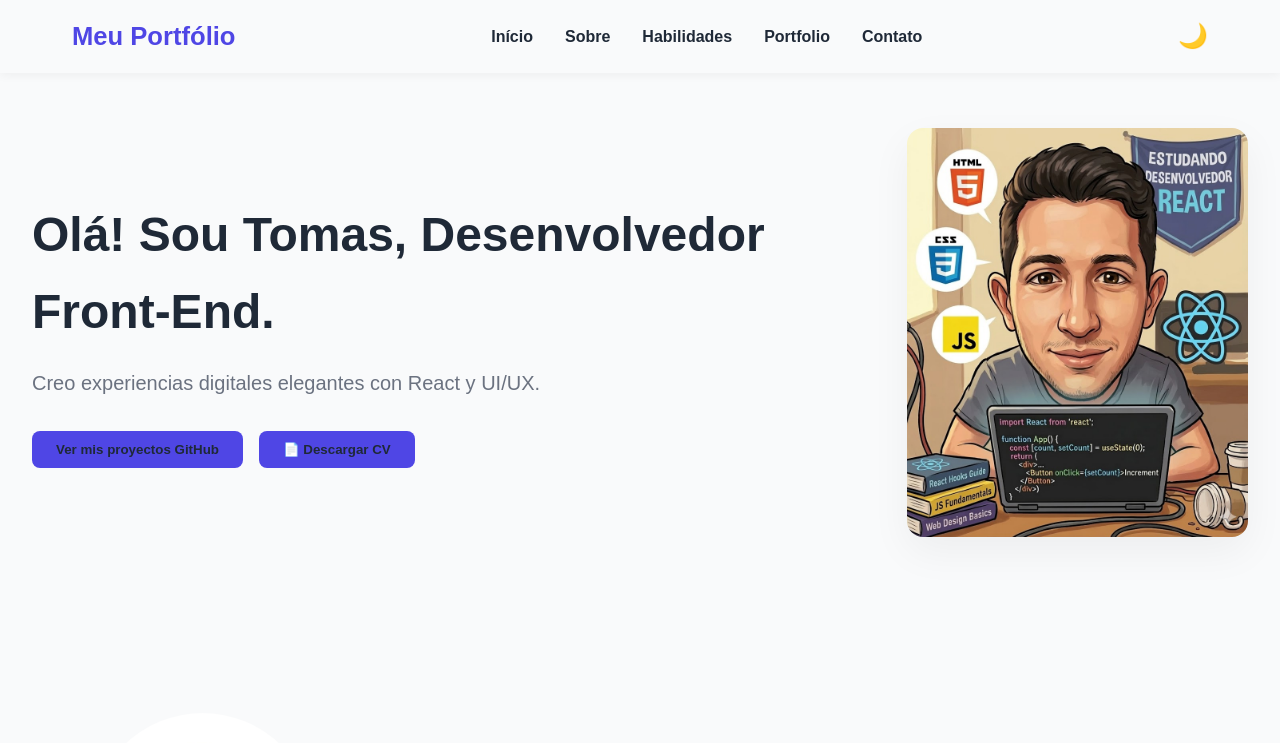
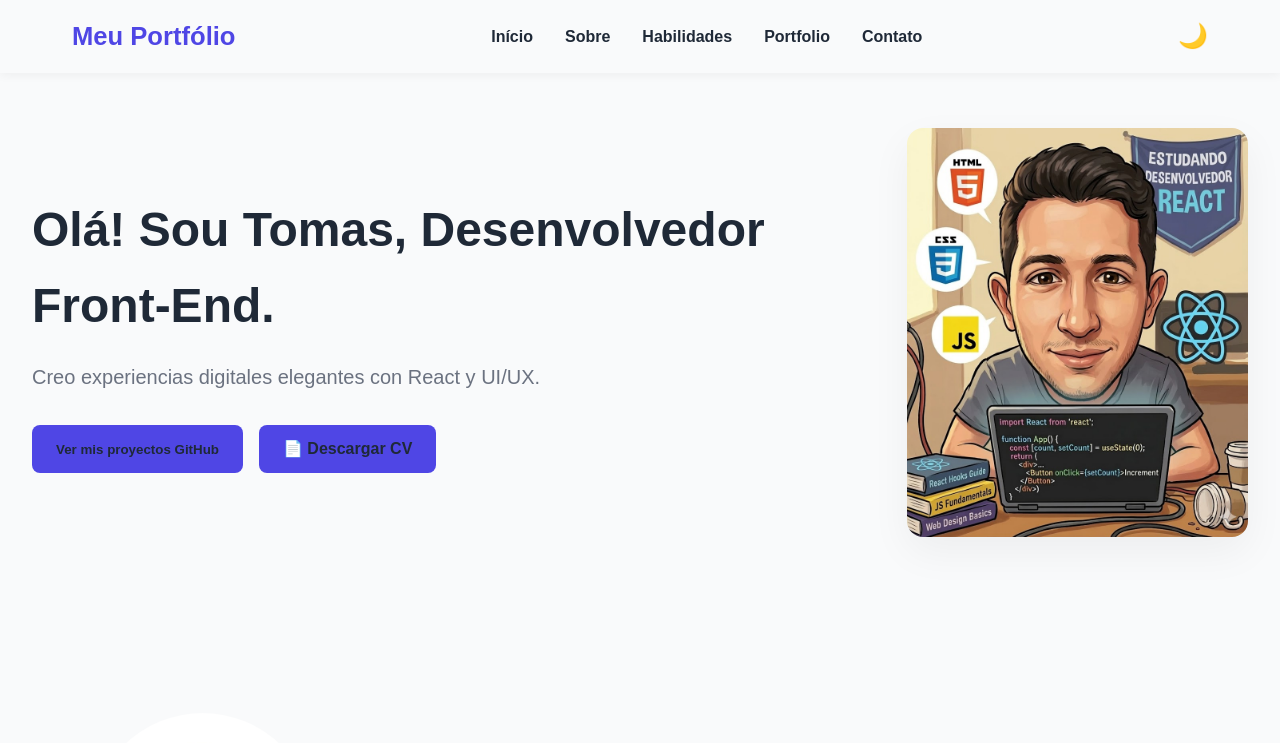
Before and after one commit to Taclyon/meu-portafolio, a React (Vite) app: page / in a window 1280 px wide. Shown: the top 743 px of the page. Built offline with nearby package versions, Linux system fonts and the light colour scheme.

Commit message:
modificando botao descarregar curriculo

```diff
--- a/src/components/componentes-reutilizaveis/DownloadPDF.jsx
+++ b/src/components/componentes-reutilizaveis/DownloadPDF.jsx
@@ -1,14 +1,13 @@
 import "/src/styles/componentes-reutilizaveis/downloadPDF.css";
 const DownloadButton = ({ file, filename, children }) => {
   return (
-    <button className="btn-primary">
     <a
+      className="btn-primary"
       href={file}
       download={filename}
       >
       {children}
     </a>
-   </button>
   );
 };
 
```
